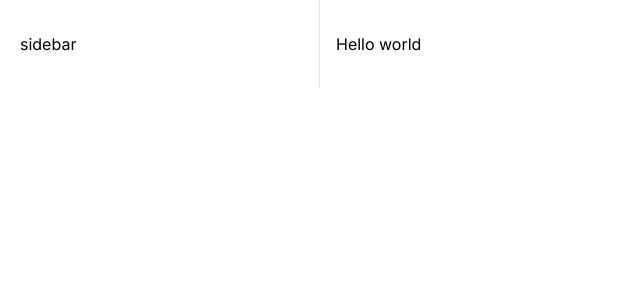
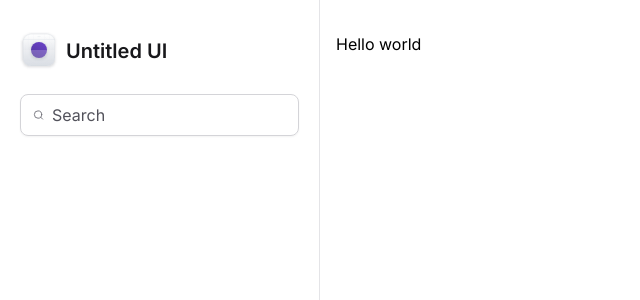
Before and after one commit to claudiobarsante/tailwind-basics, a Next.js app: page / in a window 1280 px wide. Shown: the top 300 px of the page, without its empty margins (0-640 px from the left). Built offline with nearby package versions, Linux system fonts and the light colour scheme.

Commit message:
feat: add logo and input for search

```diff
--- a/package.json
+++ b/package.json
@@ -9,6 +9,7 @@
     "lint": "next lint"
   },
   "dependencies": {
+    "lucide-react": "^0.330.0",
     "next": "14.1.0",
     "react": "^18",
     "react-dom": "^18"
--- a/src/app/components/SideBar/Logo.tsx
+++ b/src/app/components/SideBar/Logo.tsx
@@ -2,6 +2,7 @@ import * as React from 'react';
 
 function Logo() {
   return (
+    <strong className="flex items-center gap-2 text-xl font-semibold text-zinc-900">
       <svg
         width={38}
         height={38}
@@ -204,6 +205,8 @@ function Logo() {
           </clipPath>
         </defs>
       </svg>
+      <span>Untitled UI</span>
+    </strong>
   );
 }
 
--- a/src/app/components/SideBar/index.tsx
+++ b/src/app/components/SideBar/index.tsx
@@ -1,5 +1,22 @@
 import React from 'react';
+import Logo from './Logo';
+import { Search } from 'lucide-react';
 
 export default function SideBar() {
-	return <aside className='border-r border-zinc-200 px-5 py-8'>sidebar</aside>;
+  return (
+    // - Control the vertical space between elements using the space-y-{amount} utilities
+    <aside className="min-h-screen space-y-6 border-r border-zinc-200 px-5 py-8">
+      <Logo />
+      <div
+        className="flex w-full items-center gap-2 rounded-lg border border-zinc-300
+	 px-3 py-2 shadow-sm"
+      >
+        <Search className="h-5 w-5 text-zinc-500 " />
+        <input
+          className="flex-1 border-none bg-transparent p-0 text-zinc-900 placeholder-zinc-600 "
+          placeholder="Search"
+        />
+      </div>
+    </aside>
+  );
 }
```
Also changed, not shown: src/app/layout.tsx (+8 -8 lines), 1 other file (tests, documents, lock files or other folders). Lines whose indentation alone changed are shown as unchanged.
